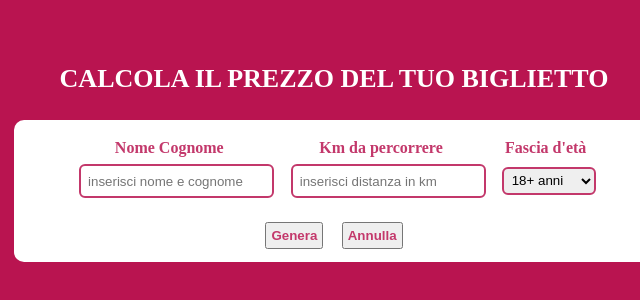
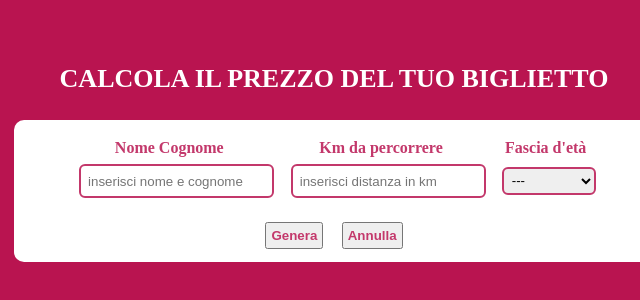
Before and after one commit to LorisGalleana/js-biglietto-treno-form, a plain HTML site: page index.html in a window 1280 px wide. Shown: the full height of the page, 306-946 px from the left. Drawn offline with Linux system fonts and the light colour scheme.

Commit message:
aggiunta opzione empty al select

```diff
--- a/index.html
+++ b/index.html
@@ -30,6 +30,7 @@
                 <div class="age-box">
                     <div class="ctm_text-red">Fascia d'età</div>
                     <select name="età" class="age" >
+                        <option >---</option>
                         <option >18+ anni</option>
                         <option >Minorenne</option>
                         <option >65+ anni</option>
```
